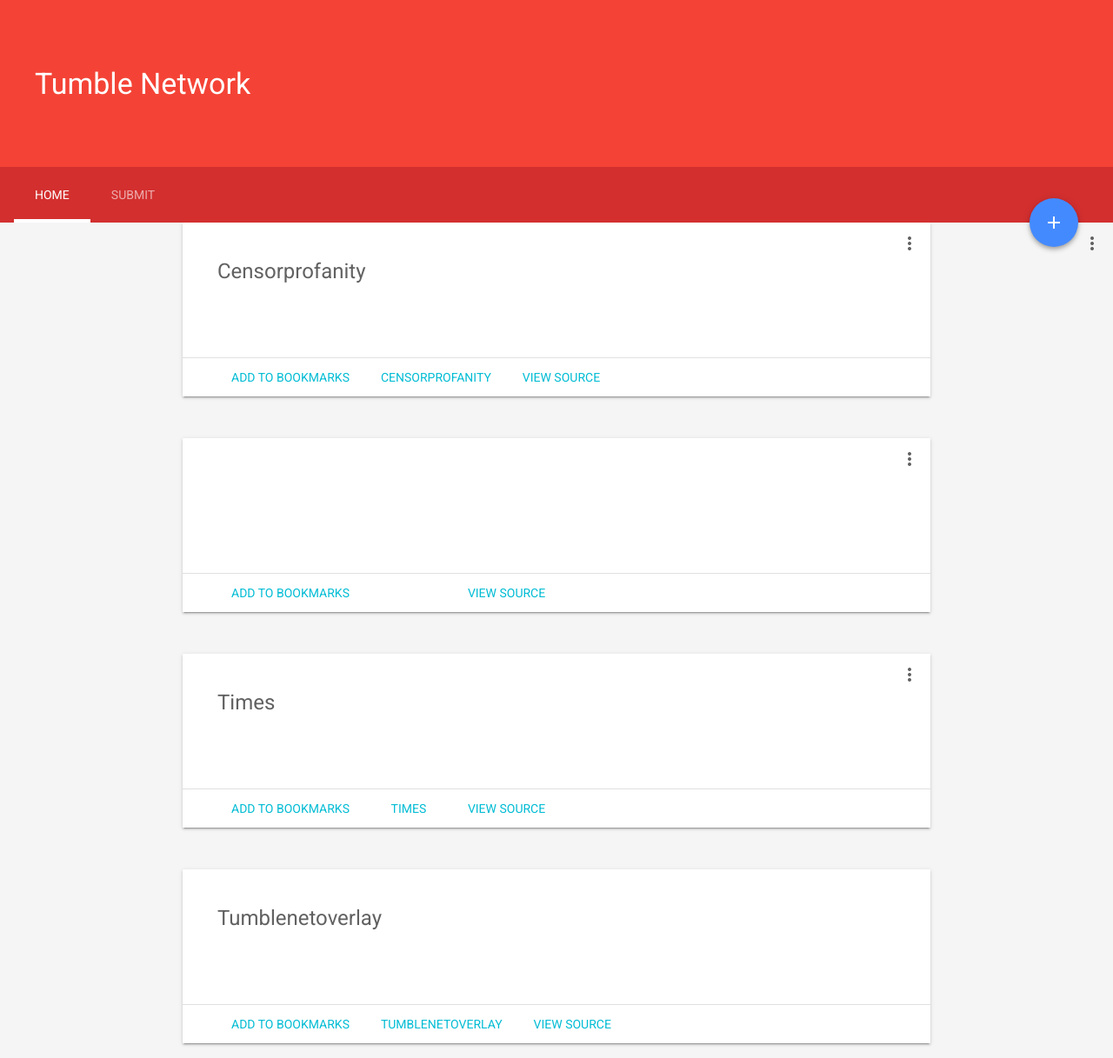
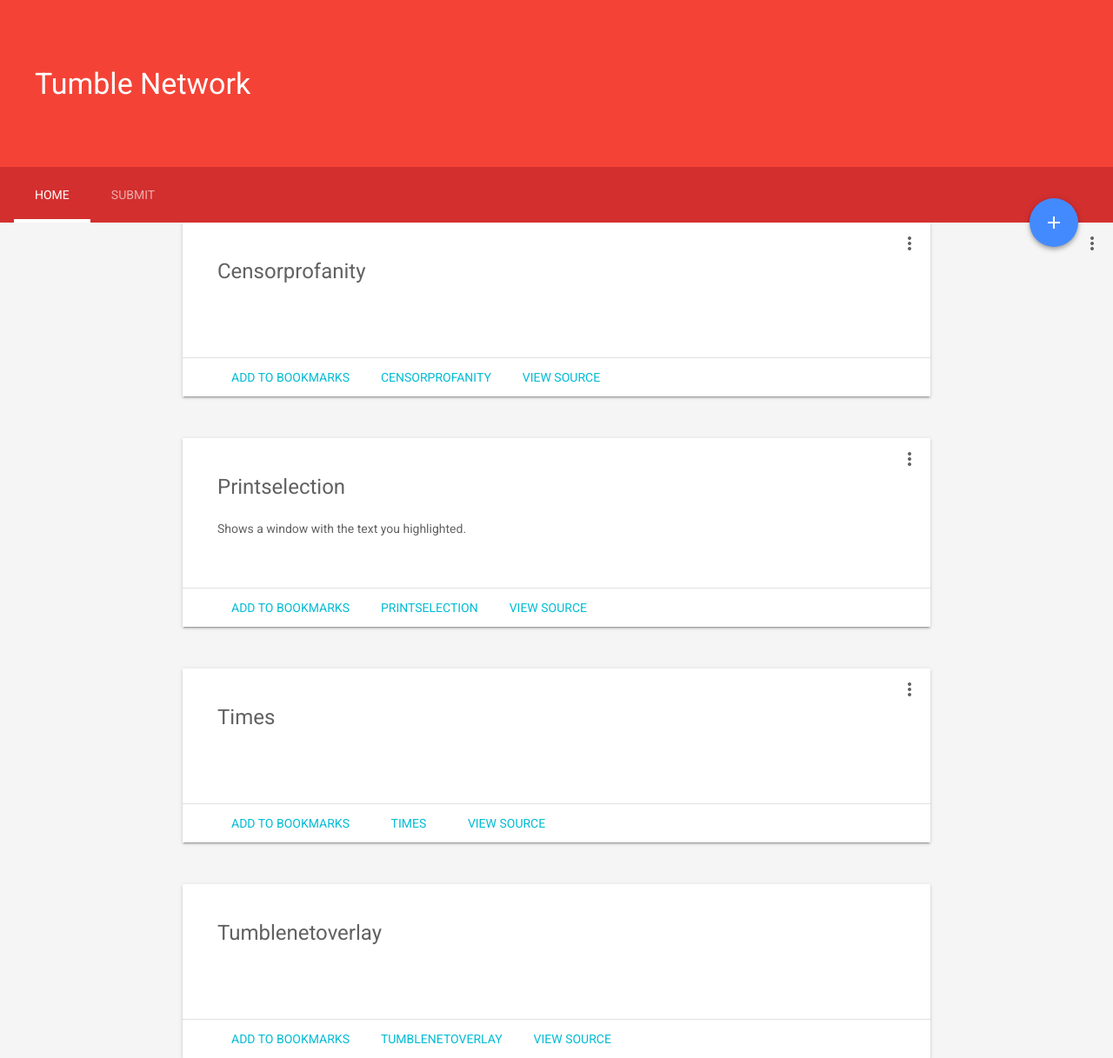
Before and after one commit to tumblenet/bookmarklets.tumblenet.ga, a Jekyll site: the page built from index.html, in a window 1280 px wide. Shown: the whole page at 87% size. Built offline with Jekyll 4.4.1, drawn with Linux system fonts in a browser that asks for light colours; nearby versions of some CDN libraries.

Commit message:
Update printSelection.html

```diff
--- a/_bookmarklets/printSelection.html
+++ b/_bookmarklets/printSelection.html
@@ -1,8 +1,7 @@
 ---
 layout: bookmarklet
 selection: getSelection
-description: >
-"Shows a window with the text you highlighted."
+description: "Shows a window with the text you highlighted."
 ---
 
 Main: function() {
```
